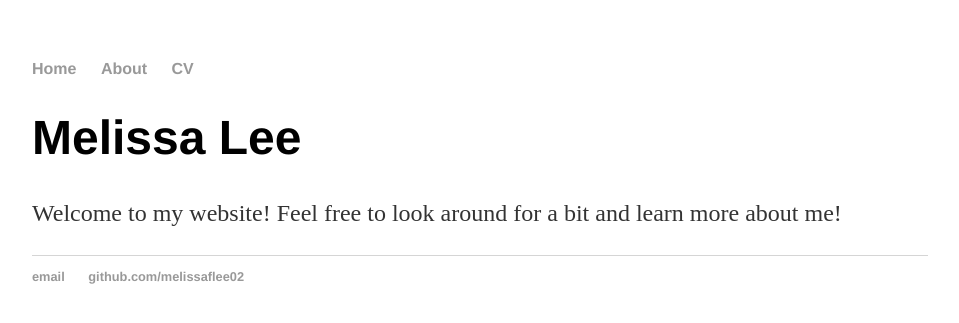
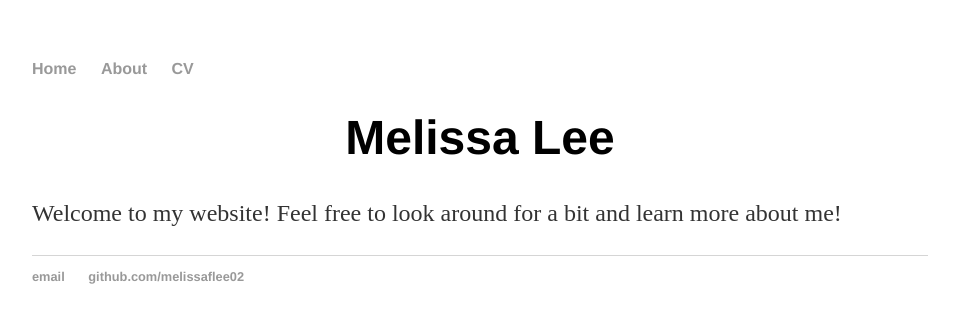
Before and after one commit to melissaflee02/mlee24.github.io, a Jekyll site: the page built from index.html, in a window 1280 px wide. Shown: the top 323 px of the page, without its empty margins (160-1119 px from the left). Built offline with Jekyll 4.4.1, drawn with Linux system fonts in a browser that asks for light colours.

Commit message:
Update main.css

```diff
--- a/css/main.css
+++ b/css/main.css
@@ -44,6 +44,7 @@
 
 /* Melissa's Code */
 .name_header {
+    background-image: url("stanford.jpg")
     font-color: white;
-    background-image: url("images/stanford.jpg")
+    text-align: center;
 }
```
